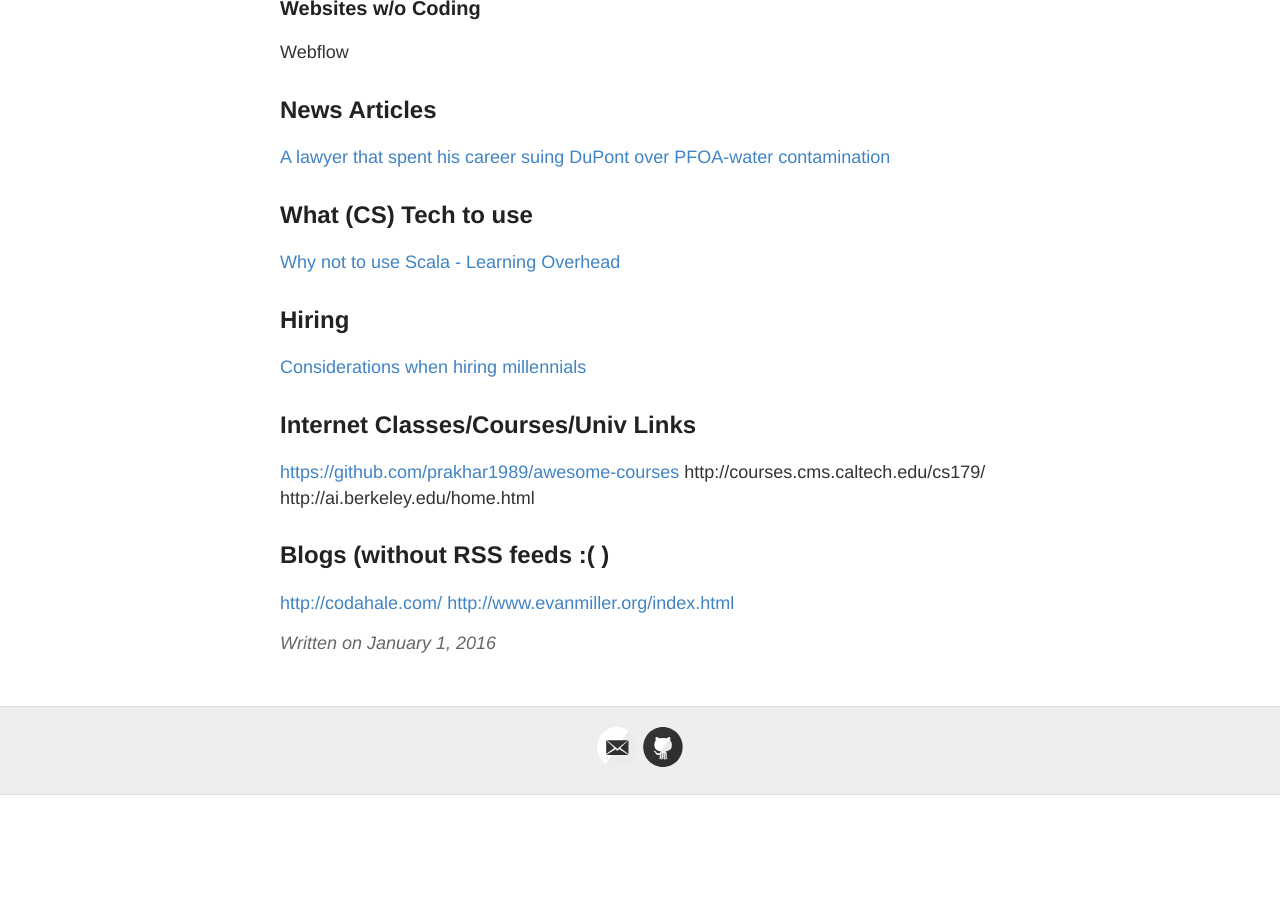
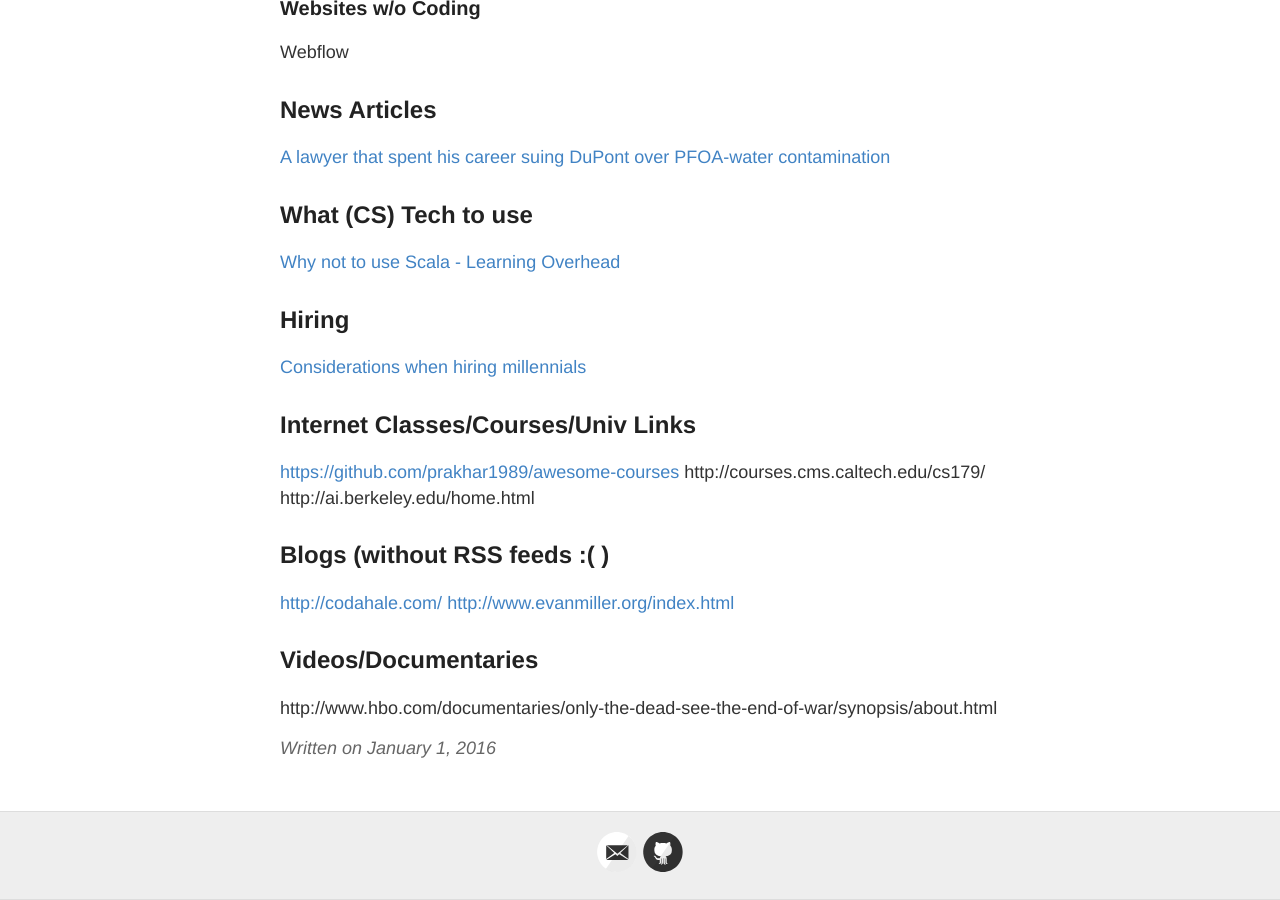
Before and after one commit to RONNCC/ronncc.github, a Jekyll site: the page built from _posts/2016-1-1-InterestingLinks.md, in a window 1280 px wide and 900 px high, scrolled down 1258 px. Built offline with Jekyll 4.4.1, drawn with Linux system fonts in a browser that asks for light colours; comment, search, counter and statistics services are not loaded; before the commit the page ends 2053 px from its top, so only the background shows below that.

Commit message:
Updated 2016-1-1-InterestingLinks.md

```diff
--- a/_posts/2016-1-1-InterestingLinks.md
+++ b/_posts/2016-1-1-InterestingLinks.md
@@ -69,3 +69,6 @@ http://ai.berkeley.edu/home.html
 ## Blogs (without RSS feeds :( )
 <http://codahale.com/>
 <http://www.evanmiller.org/index.html>
+
+## Videos/Documentaries
+http://www.hbo.com/documentaries/only-the-dead-see-the-end-of-war/synopsis/about.html
```
